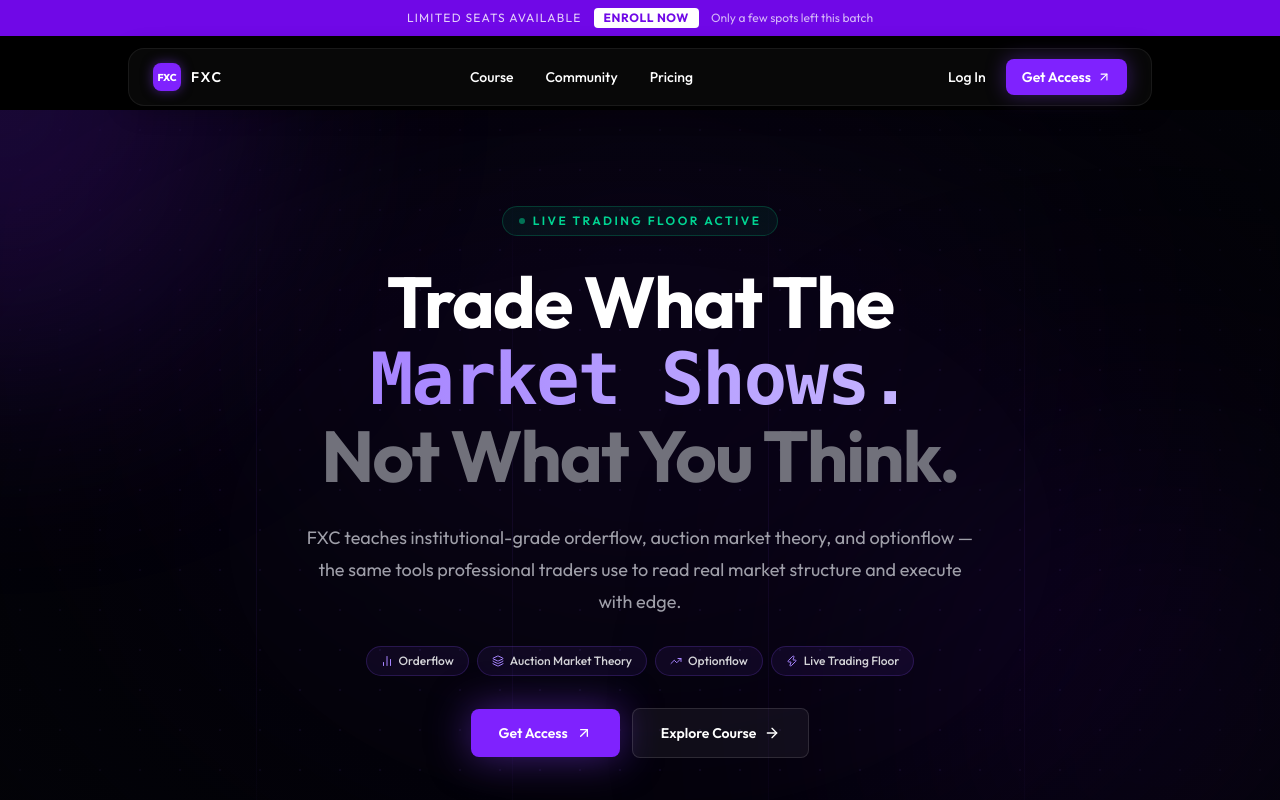
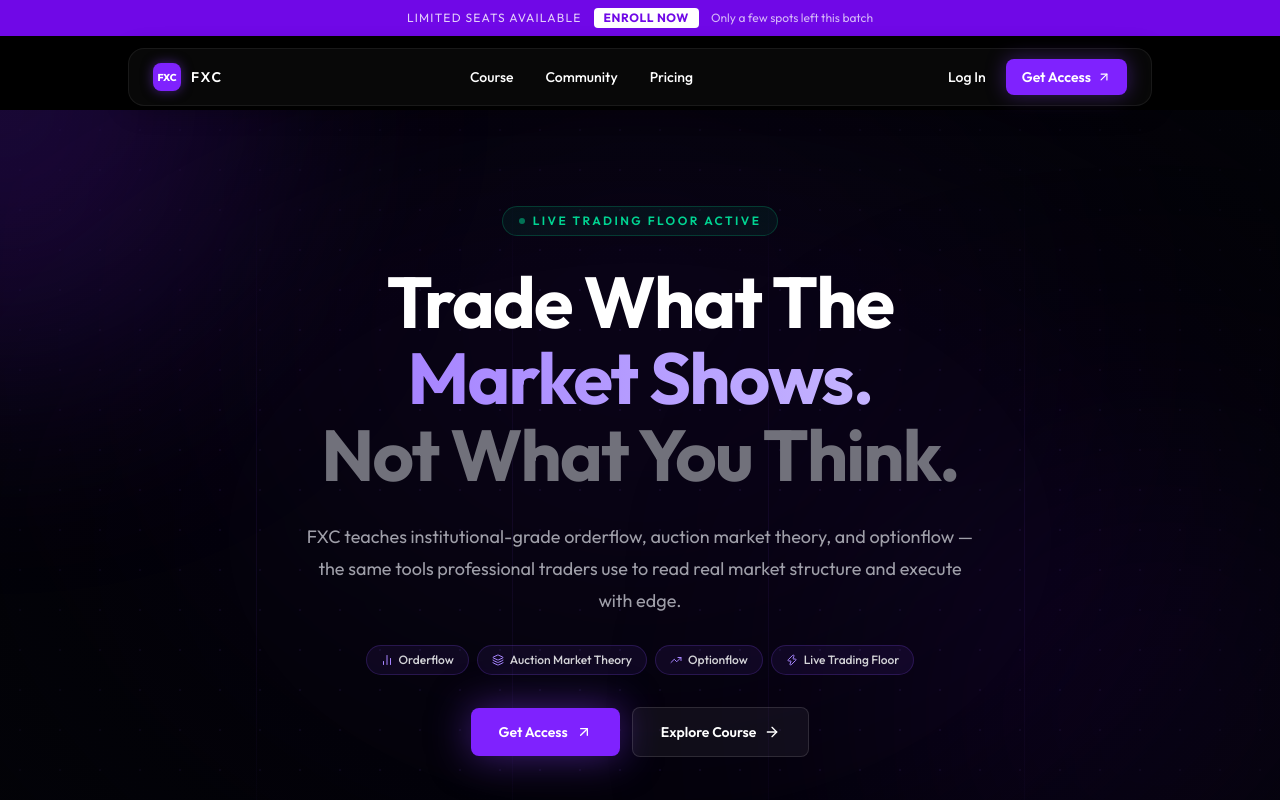
Before and after one commit to DeveloperVeer99/FXC, a React (Vite) app: page / in a window 1280 px wide. Shown: the top 800 px of the page. Built offline with nearby package versions, Linux system fonts and the light colour scheme.

Commit message:
alignment

```diff
--- a/src/components/hero/Hero.tsx
+++ b/src/components/hero/Hero.tsx
@@ -105,14 +105,13 @@
 
           {/* Main headline */}
           <h1 className="max-w-4xl text-5xl font-bold leading-[1.06] tracking-tight sm:text-6xl lg:text-7xl">
-            Trade What The{' '}
-            <span className="relative inline-block">
-              <span className="relative z-10 bg-gradient-to-r from-violet-400 to-violet-300 bg-clip-text text-transparent font-mono">
+            <span className="block">Trade What The</span>
+            <span className="relative block">
+              <span className="relative z-10 bg-gradient-to-r from-violet-400 to-violet-300 bg-clip-text text-transparent font-bold">
                 {scrambled}
               </span>
             </span>
-            <br />
-            <span className="text-zinc-500">Not What You Think.</span>
+            <span className="block text-zinc-500">Not What You Think.</span>
           </h1>
 
           {/* Subheadline */}
```
